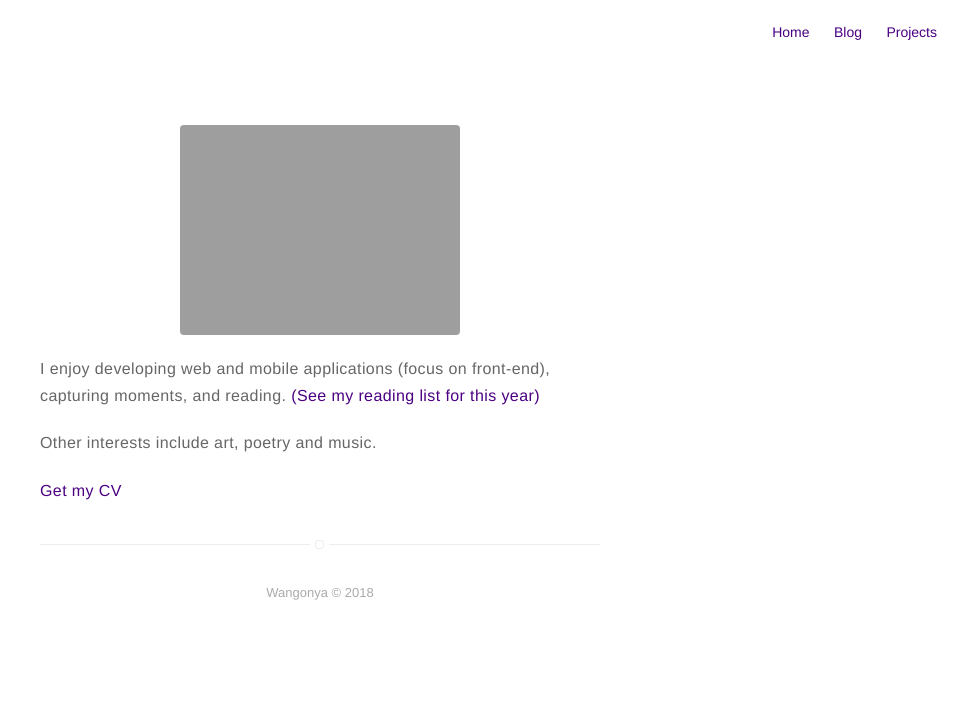
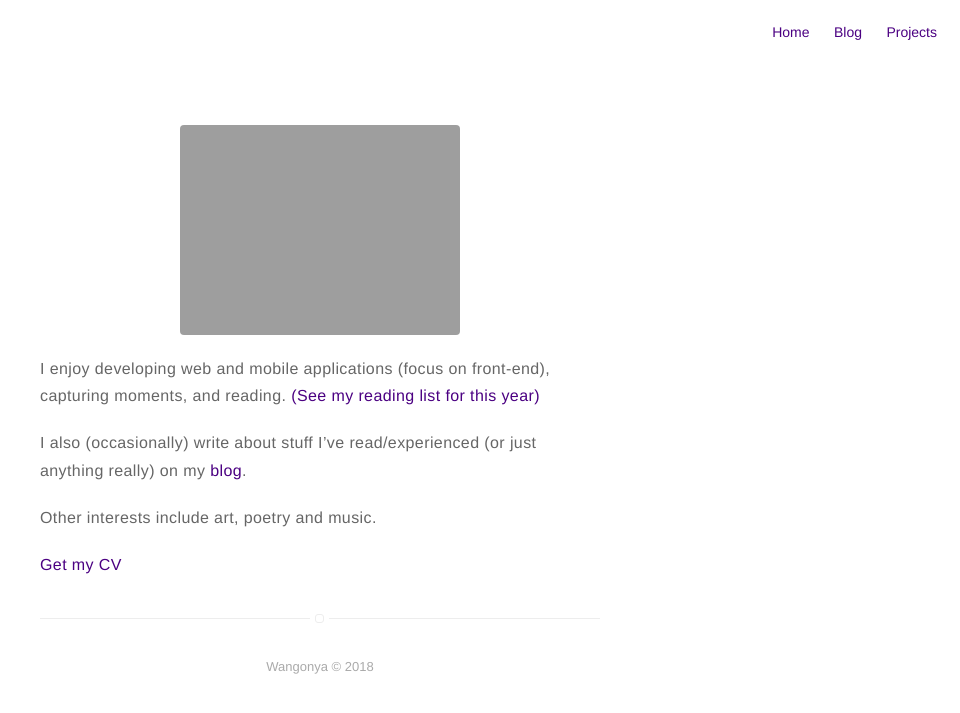
Before and after one commit to wangonya/wang0nya.github.io-v1, a Jekyll site: the page built from about.md, in a window 1280 px wide. Shown: the top 713 px of the page, without its empty margins (320-1280 px from the left). Built offline with Jekyll 4.4.1, drawn with Linux system fonts in a browser that asks for light colours.

Commit message:
update about

```diff
--- a/about.md
+++ b/about.md
@@ -21,10 +21,10 @@ a:active {
 </style>
 ![Profile Image]({{ site.url }}/{{ site.picture }})
 
-<p>I enjoy developing web and mobile applications (focus on front-end), capturing moments, and reading. <a href="/books">(See my reading list for this year)</a>
-</p>
-<p>Other interests include art, poetry and music.
+I enjoy developing web and mobile applications (focus on front-end), capturing moments, and reading. <a href="/books">(See my reading list for this year)</a>
 
-<p>
+I also (occasionally) write about stuff I've read/experienced (or just anything really) on my <a href="/blog">blog</a>.
+
+Other interests include art, poetry and music.
+
 <a href="https://drive.google.com/file/d/1E8-w9lOBE8Ef4mACMdcHb0XUFuHT3JKa/view?usp=sharing" target="_blank">Get my CV</a>
-</p>
```
Also changed, not shown: 4 other files.
